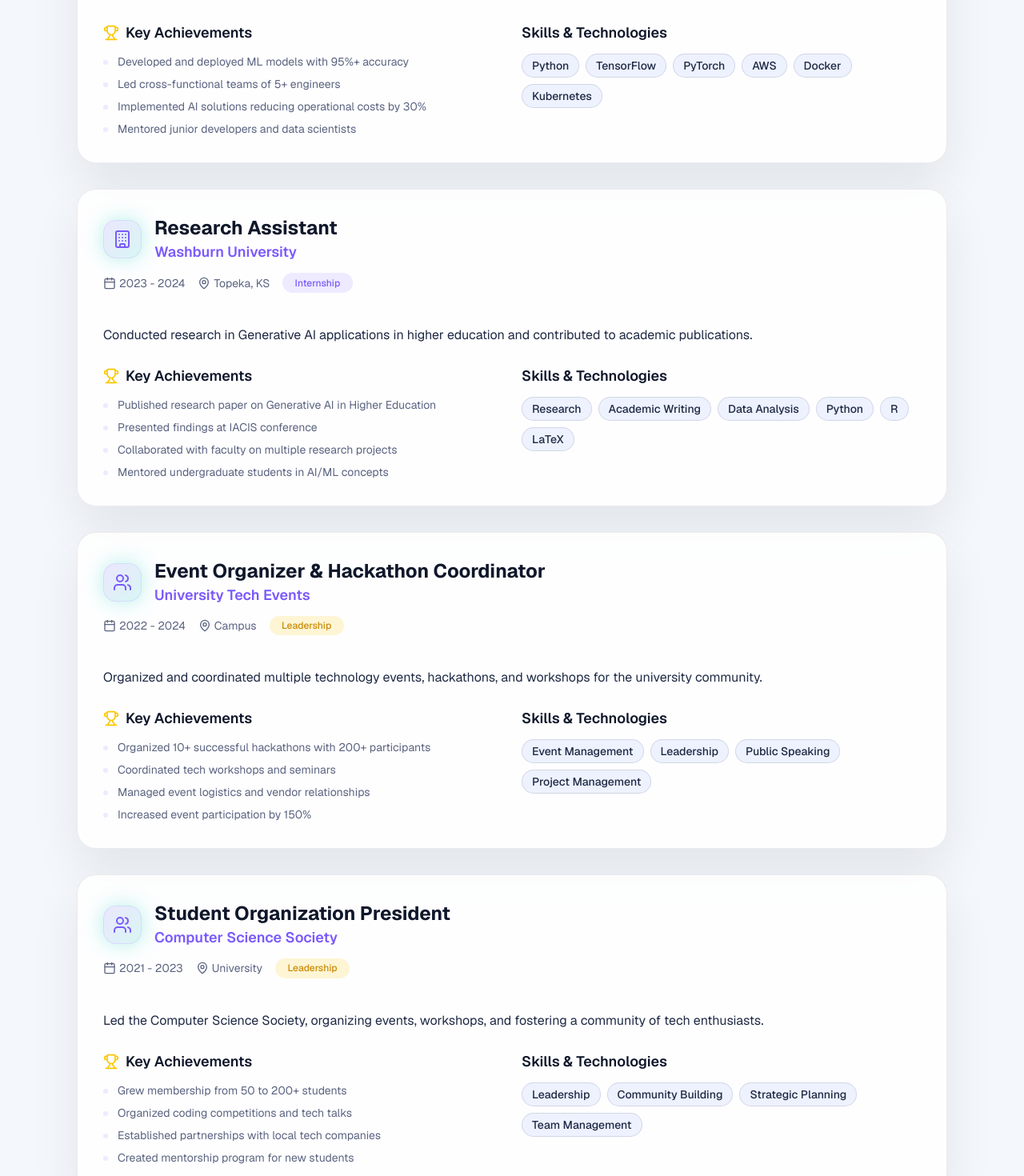
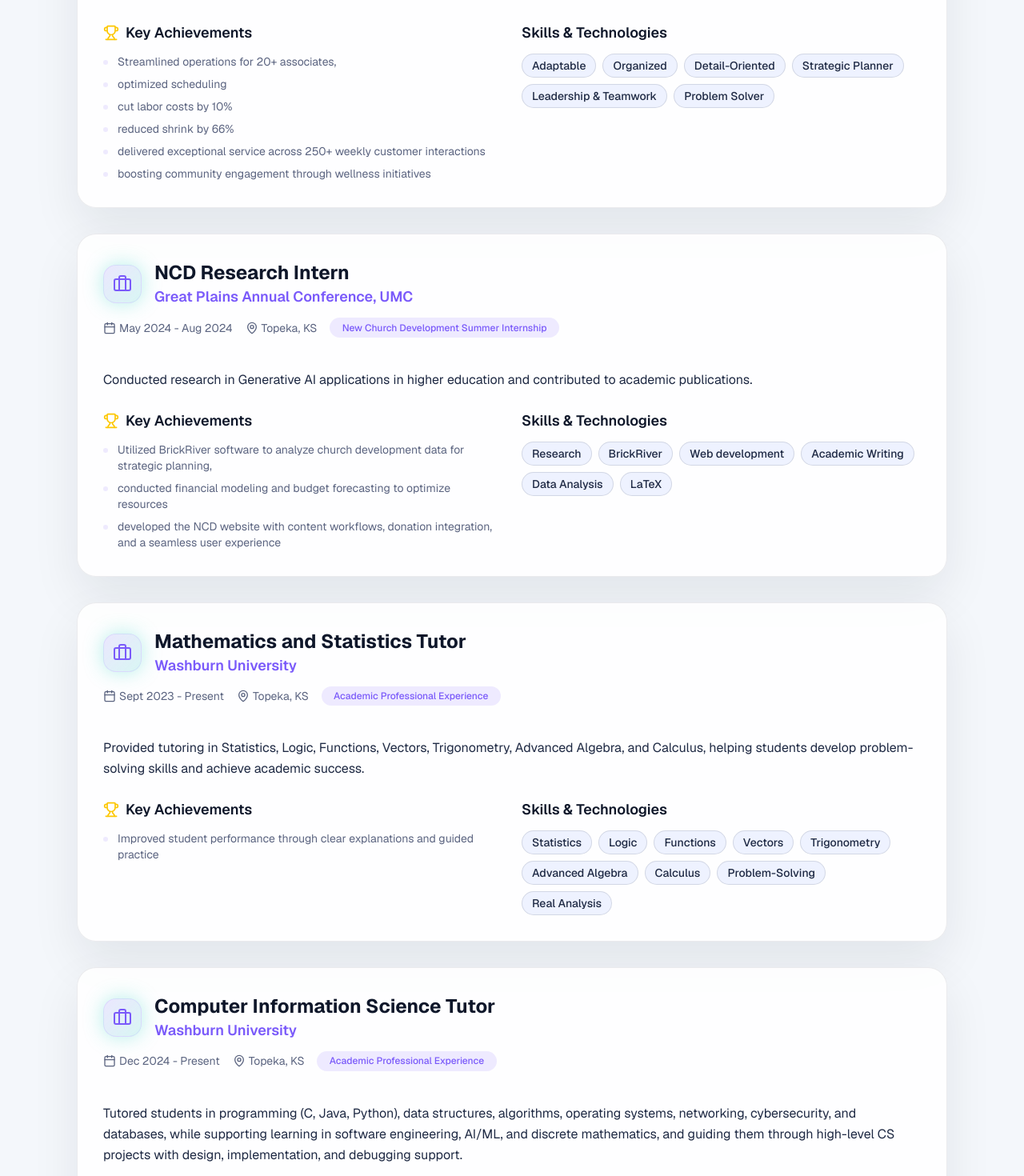
Before and after one commit to RajdeepSah/personalPortfolio, a Next.js app: page /experience in a window 1280 px wide. Shown: the part 520-1990 px from the top of the page at 80% size. Built offline with nearby package versions, Linux system fonts and the light colour scheme.

Commit message:
Updated frontend part

```diff
--- a/src/components/Experience.tsx
+++ b/src/components/Experience.tsx
@@ -30,64 +30,136 @@ const Experience = () => {
   const experiences = [
     {
       type: 'professional',
-      title: 'AI/ML Engineer',
-      company: 'Current Position',
-      location: 'Remote',
-      period: '2024 - Present',
+      title: 'Community Management Intern',
+      company: 'Walgreens',
+      location: 'Topeka, KS',
+      period: 'May 2025 - Present',
       description: 'Leading AI/ML initiatives and developing cutting-edge machine learning solutions for various industries.',
       achievements: [
-        'Developed and deployed ML models with 95%+ accuracy',
-        'Led cross-functional teams of 5+ engineers',
-        'Implemented AI solutions reducing operational costs by 30%',
-        'Mentored junior developers and data scientists'
+        ' Streamlined operations for 20+ associates,',
+        'optimized scheduling',
+        'cut labor costs by 10%',
+        ' reduced shrink by 66%',
+        ' delivered exceptional service across 250+ weekly customer interactions',
+        ' boosting community engagement through wellness initiatives'
       ],
-      skills: ['Python', 'TensorFlow', 'PyTorch', 'AWS', 'Docker', 'Kubernetes']
+      skills: [ 'Adaptable', 'Organized', 'Detail-Oriented', 'Strategic Planner', 'Leadership & Teamwork', 'Problem Solver']
     },
     {
-      type: 'internship',
-      title: 'Research Assistant',
+      type: 'New Church Development Summer Internship',
+      title: 'NCD Research Intern',
+      company: 'Great Plains Annual Conference, UMC',
+      location: 'Topeka, KS',
+      period: 'May 2024 - Aug 2024',
+      description: 'Conducted research in Generative AI applications in higher education and contributed to academic publications.',
+      achievements: [
+        'Utilized BrickRiver software to analyze church development data for strategic planning,',
+        ' conducted financial modeling and budget forecasting to optimize resources',
+        'developed the NCD website with content workflows, donation integration, and a seamless user experience',
+      ],
+      skills: ['Research', 'BrickRiver','Web development','Academic Writing', 'Data Analysis', 'LaTeX']
+    },
+    {
+      type: 'Academic Professional Experience',
+      title: ' Mathematics and Statistics Tutor',
       company: 'Washburn University',
       location: 'Topeka, KS',
-      period: '2023 - 2024',
-      description: 'Conducted research in Generative AI applications in higher education and contributed to academic publications.',
+      period: 'Sept 2023 - Present',
+      description: 'Provided tutoring in Statistics, Logic, Functions, Vectors, Trigonometry, Advanced Algebra, and Calculus, helping students develop problem-solving skills and achieve academic success.',
       achievements: [
-        'Published research paper on Generative AI in Higher Education',
-        'Presented findings at IACIS conference',
-        'Collaborated with faculty on multiple research projects',
-        'Mentored undergraduate students in AI/ML concepts'
+        'Improved student performance through clear explanations and guided practice'
       ],
-      skills: ['Research', 'Academic Writing', 'Data Analysis', 'Python', 'R', 'LaTeX']
+      skills: ['Statistics', 'Logic', 'Functions', 'Vectors', 'Trigonometry', 'Advanced Algebra', 'Calculus','Problem-Solving', 'Real Analysis']
     },
     {
-      type: 'leadership',
-      title: 'Event Organizer & Hackathon Coordinator',
-      company: 'University Tech Events',
-      location: 'Campus',
-      period: '2022 - 2024',
-      description: 'Organized and coordinated multiple technology events, hackathons, and workshops for the university community.',
+      type: 'Academic Professional Experience',
+      title: 'Computer Information Science Tutor',
+      company: 'Washburn University',
+      location: 'Topeka, KS',
+      period: 'Dec 2024 - Present',
+      description: 'Tutored students in programming (C, Java, Python), data structures, algorithms, operating systems, networking, cybersecurity, and databases, while supporting learning in software engineering, AI/ML, and discrete mathematics, and guiding them through high-level CS projects with design, implementation, and debugging support.',
       achievements: [
-        'Organized 10+ successful hackathons with 200+ participants',
-        'Coordinated tech workshops and seminars',
-        'Managed event logistics and vendor relationships',
-        'Increased event participation by 150%'
+        'Simplified complex CS concepts and supported students in programming, debugging, and project development.'
       ],
-      skills: ['Event Management', 'Leadership', 'Public Speaking', 'Project Management']
+      skills: ['Programming lang(C, Java, Python)', 'data structures', 'algorithms', 'operating systems', 'networking', 'cybersecurity',  'databases']
+    },
+
+
+    {
+      type: 'Academic Professional Experience',
+      title: 'Peer Educator',
+      company: 'Washburn University',
+      location: 'Topeka, KS',
+      period: 'Aug 2024 - Present',
+      description: 'Mentored students through academic support, peer counseling, and career guidance workshops while promoting campus engagement and collaborating with faculty to enhance student success and the overall university experience.',
+      achievements: [
+        'Led academic workshops and mentored students to boost confidence and engagement.'
+      ],
+      skills: ['Mentoring', 'Leadership', 'Counseling', 'Communication', 'Engagement', 'Support',  'Networking']
+    },
+
+    {
+      type: 'Academic Professional Experience',
+      title: 'Student Ambassador',
+      company: 'Washburn University',
+      location: 'Topeka, KS',
+      period: '| May 2025 – Present',
+      description: 'Tutored students in programming (C, Java, Python), data structures, algorithms, operating systems, networking, cybersecurity, and databases, while supporting learning in software engineering, AI/ML, and discrete mathematics, and guiding them through high-level CS projects with design, implementation, and debugging support.',
+      achievements: [
+        'Guided new students through campus tours, academic tools, and orientation support.'
+      ],
+      skills: ['Programming lang(C, Java, Python)', 'data structures', 'algorithms', 'operating systems', 'networking', 'cybersecurity',  'databases']
+    },
+    /*
+    {
+      type: 'Academic Professional Experience',
+      title: 'Student Ambassador',
+      company: 'Washburn University',
+      location: 'Topeka, KS',
+      period: '| May 2025 – Present',
+      description: 'Guided new and prospective students through campus tours, academic tools, and registration support while fostering an inclusive community through mentorship, event assistance, and connecting students to essential university resources.',
+      achievements: [
+        'Improved student performance through clear explanations and guided practice'
+      ],
+      skills: ['Leadership', 'Outreach', 'Networking', 'Engagement', 'Communication', 'Communication']
+    },*/
+    {
+      type: 'Academic Professional Experience',
+      title: 'Tutor/ Mentor – Upper Bound (TRIO Program)',
+      company: 'Washburn University',
+      location: 'Topeka, KS',
+      period: 'Dec 2024 - Present',
+      description: 'Tutored high school students in math, science, and writing while mentoring them on college readiness, personal development, and academic confidence, and helping lead workshops on study skills, time management, financial aid, and cultural awareness.',
+      achievements: [
+        'Mentored students in study skills, goal-setting, and academic confidence'
+      ],
+      skills: ['Mentoring', 'Leadership', 'Counseling', 'Communication', 'Engagement', 'Support',  'Networking']
     },
     {
-      type: 'leadership',
-      title: 'Student Organization President',
-      company: 'Computer Science Society',
-      location: 'University',
-      period: '2021 - 2023',
-      description: 'Led the Computer Science Society, organizing events, workshops, and fostering a community of tech enthusiasts.',
+      type: 'Academic Professional Experience',
+      title: 'Content Story Writer',
+      company: 'Washburn University',
+      location: 'Topeka, KS',
+      period: 'Sep 2023 - Aug 2024',
+      description: '●	Produced campus stories under tight deadlines, strengthening communication and storytelling skills.',
       achievements: [
-        'Grew membership from 50 to 200+ students',
-        'Organized coding competitions and tech talks',
-        'Established partnerships with local tech companies',
-        'Created mentorship program for new students'
+        'Produced campus stories under strict deadlines with clear, engaging writing.'
       ],
-      skills: ['Leadership', 'Community Building', 'Strategic Planning', 'Team Management']
+      skills: ['Writing', 'Research', 'Storytelling', 'Communication']
+    },
+    {
+      type: 'Academic Professional Experience',
+      title: 'Office Assistant',
+      company: 'Mathematics & Statistics Department, Washburn University',
+      location: 'Topeka, KS',
+      period: 'Nov 2023 - Dec 2024',
+      description: 'Provided administrative support, event coordination, and inventory management.',
+      achievements: [
+        'Improved departmental operations by managing administrative tasks.'
+      ],
+      skills: ['Administration', 'Coordination', 'Scheduling', 'Management', 'Multitasking', 'Organization']
     }
+
   ];
 
   const getTypeIcon = (type: string) => {
--- a/src/components/Leadership.tsx
+++ b/src/components/Leadership.tsx
@@ -22,27 +22,83 @@ const Leadership = () => {
 
   const roles = [
     {
-      title: 'Student Organization President',
-      org: 'Computer Science Society',
-      location: 'University',
-      period: '2021 - 2023',
+      title: 'President of Club Mathematica',
+      org: 'Mathematics and Statistics Department',
+      location: 'Washburn University',
+      period: '2025 - 2026',
       highlights: [
-        'Grew membership from 50 to 200+ students',
-        'Organized coding competitions and tech talks',
-        'Established partnerships with local tech companies'
+        'Directed club operations and fostered student research by organizing math-focused workshops, faculty-led talks, and academic conference participation.'
+      ]
+    },
+
+    {
+      title: 'ByteBods President',
+      org: 'Computer Science Club',
+      location: 'Washburn University',
+      period: '2024 - 2025',
+      highlights: [
+        'Led initiatives in technology and coding, including hackathons, coding competitions, industry speaker events, and professional development workshops.'
       ]
     },
     {
-      title: 'Hackathon Coordinator',
-      org: 'University Tech Events',
-      location: 'Campus',
-      period: '2022 - 2024',
+      title: 'Programming Competition Participant',
+      org: 'CCSC Central Plains',
+      location: 'Central Plain Region, USA',
+      period: 'April 2025',
       highlights: [
-        'Organized 10+ successful hackathons',
-        'Managed 200+ participants events',
-        'Secured sponsorships and speakers'
+        'Competed at the 31st Annual CCSC Central Plains Conference',
+        'secured top 4 position out of 21 teams'
+      ]
+    },
+    {
+      title: 'Mathematics Competition Participant',
+      org: 'Kansas Section of the Mathematical Association of America (KSMAA)',
+      location: 'Washburn University',
+      period: 'March 2024',
+      highlights: [
+        'Represented Washburn University at the KSMAA Mathematics Competition'
+      ]
+    },
+        {
+      title: 'Hack Midwest Hackathon',
+      org: 'Hack Midwest',
+      location: 'Kansas City, MO ',
+      period: 'Oct 2025',
+      highlights: [
+        'Built Listify AI, a campus marketplace for buying and selling new or second-hand items',
+        'Developed using MongoDB, AWS, React, Python, stablecoin integration, and the Brale API',
+        'Competed head-to-head with professional software developers and graduate student teams'
+      ]
+    },
+    {
+      title: ' Sports Event Coordinator',
+      org: 'Ichabod Cricket Club (ICC)',
+      location: 'Topeka, KS, USA',
+      period: 'Oct 2024',
+      highlights: [
+        'Organized and executed a multi-university cricket tournament, overseeing logistics, scheduling, sponsorship, and large-scale event promotion.'
+      ]
+    },
+    {
+      title: 'Shawnee County Tech Guild Member',
+      org: 'Shawnee County Tech Guild',
+      location: 'Kansas, USA',
+      period: '2025 - Present',
+      highlights: [
+        ' Contributed to community outreach and guild engagement through idea presentations, active collaboration, and winning the solo tech trivia competition.'
+      ]
+    },
+
+    {
+      title: 'Presenter - Apeiron Research Symposium ',
+      org: 'Computer Information Science Department, Washburn University',
+      location: 'Kansas, USA',
+      period: 'May 2025',
+      highlights: [
+        ' ●	Delivered a research presentation on the impact of generative AI in higher education at Washburn University’s annual symposium.'
       ]
     }
+
   ];
 
   return (
--- a/src/components/Research.tsx
+++ b/src/components/Research.tsx
@@ -84,16 +84,16 @@ const researchAreas = [
 
   const upcomingResearch = [
     {
-      title: "Federated Learning in Healthcare: Privacy-Preserving AI for Medical Diagnosis",
+      title: "Turtle Temperature Data Mining & Environmental Modeling",
       status: "In Progress",
       expectedCompletion: "2025",
-      description: "Investigating federated learning approaches for medical diagnosis while maintaining patient privacy and data security."
+      description: "Analyzing long-term temperature sensor data from aquatic turtles to develop predictive models for environmental patterns, habitat conditions, and climate-driven behavioral changes. This project uses data mining, statistical modeling, and machine learning to interpret irregular time-series data and forecast ecological trends."
     },
     {
-      title: "Quantum Machine Learning: Applications in Financial Modeling",
+      title: "Blockchain-Ready Secure Voting System (BlockBallot)",
       status: "Planning",
       expectedCompletion: "2025",
-      description: "Exploring quantum computing applications in machine learning for enhanced financial risk assessment and modeling."
+      description: "Designing a scalable, secure digital voting platform with a modular architecture that can integrate blockchain-based audit trails in future versions. The system focuses on cryptographic security, verifiable logs, and user authentication to support transparent and tamper-resistant elections."
     }
   ];
 
```
